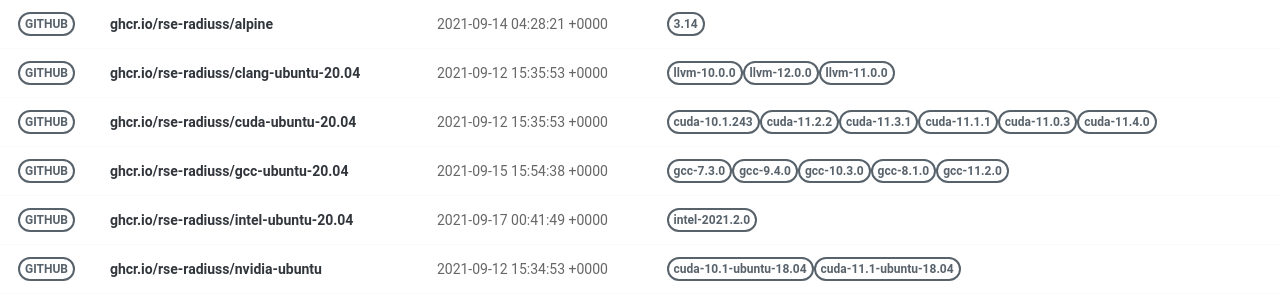
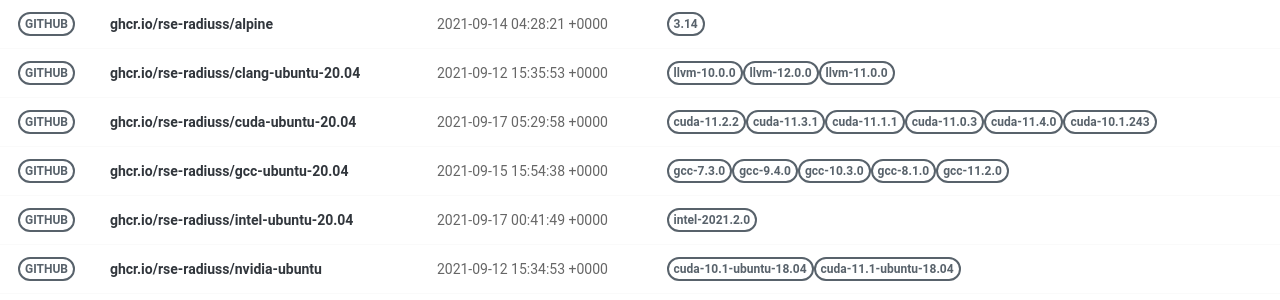
Before and after one commit to rse-ops/docker-images, a Jekyll site: the page built from pages/index.md, in a window 1280 px wide. Shown: the part 130-430 px from the top of the page. Built offline with Jekyll 4.4.1, drawn with Linux system fonts in a browser that asks for light colours; nearby versions of some CDN libraries.

Commit message:
Automated push to update library 2021-09-17

```diff
--- a/_library/ghcr.io-rse-radiuss-cuda-ubuntu-20.04.md
+++ b/_library/ghcr.io-rse-radiuss-cuda-ubuntu-20.04.md
@@ -1,13 +1,11 @@
 ---
 layout: container
 name: ghcr.io/rse-radiuss/cuda-ubuntu-20.04
-updated_at: 2021-09-12 15:35:53.849794
+updated_at: 2021-09-17 05:29:58.173869
+
 
 container_url: https://github.com/orgs/rse-radiuss/packages/container/package/cuda-ubuntu-20.04
 versions:
- - tag: cuda-10.1.243
-   dockerfile: https://github.com/rse-radiuss/docker-images/blob/main/ubuntu/cuda/Dockerfile
-   manifest: https://crane.ggcr.dev/manifest/ghcr.io/rse-radiuss/cuda-ubuntu-20.04:cuda-10.1.243
  - tag: cuda-11.2.2
    dockerfile: https://github.com/rse-radiuss/docker-images/blob/main/ubuntu/cuda/Dockerfile
    manifest: https://crane.ggcr.dev/manifest/ghcr.io/rse-radiuss/cuda-ubuntu-20.04:cuda-11.2.2
```
Also changed, not shown: other parts of _library/ghcr.io-rse-radiuss-cuda-ubuntu-20.04.md (+3 -0 lines).
